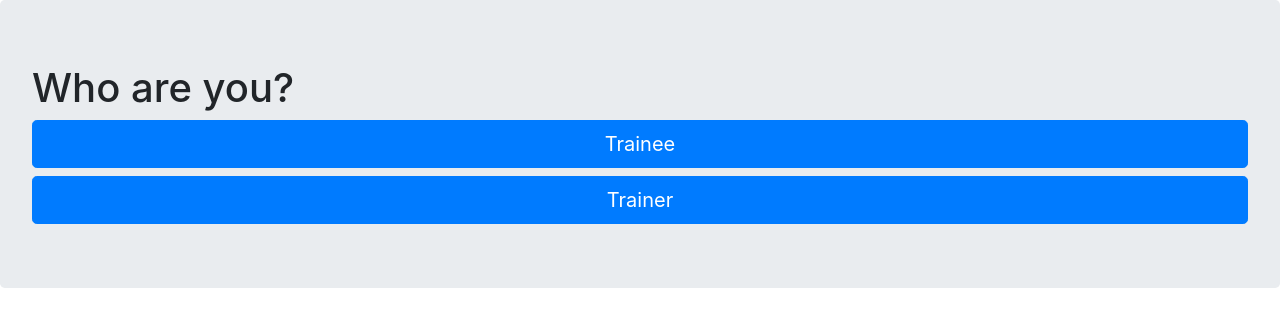
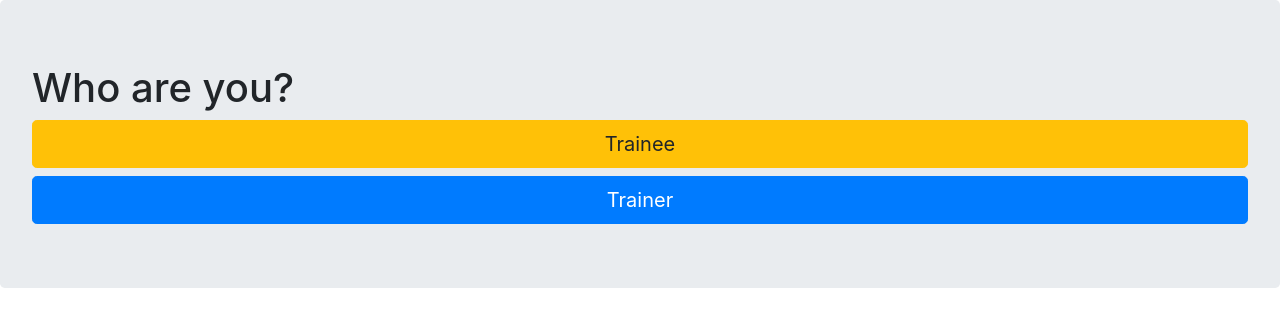
Before and after one commit to jake4327/Final_Project, a React (Create React App) app: page / in a window 1280 px wide. Shown: the top 326 px of the page. Built offline with nearby package versions, Linux system fonts and the light colour scheme.

Commit message:
Changed colour of button

```diff
--- a/src/components/LandingPage.jsx
+++ b/src/components/LandingPage.jsx
@@ -6,7 +6,7 @@ const LandingPage = () => {
     return (
         <Jumbotron>
             <h1>Who are you?</h1>
-            <Button href="/trainee" size="lg" block>Trainee</Button>
+            <Button href="/trainee" size="lg" variant="warning" block>Trainee</Button>
             <Button href="/trainer" size="lg" block>Trainer</Button>
         </Jumbotron>
     );
```
